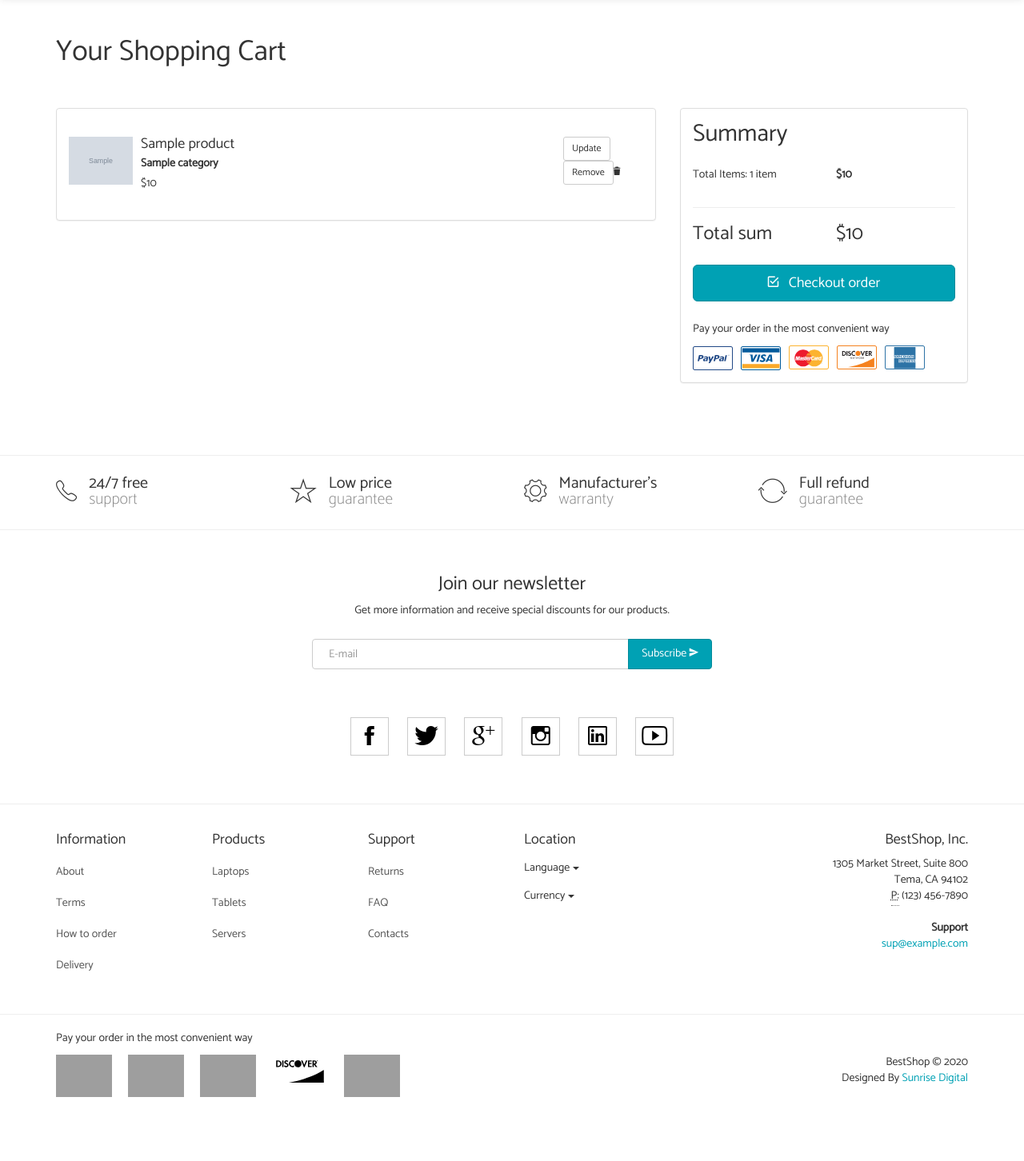
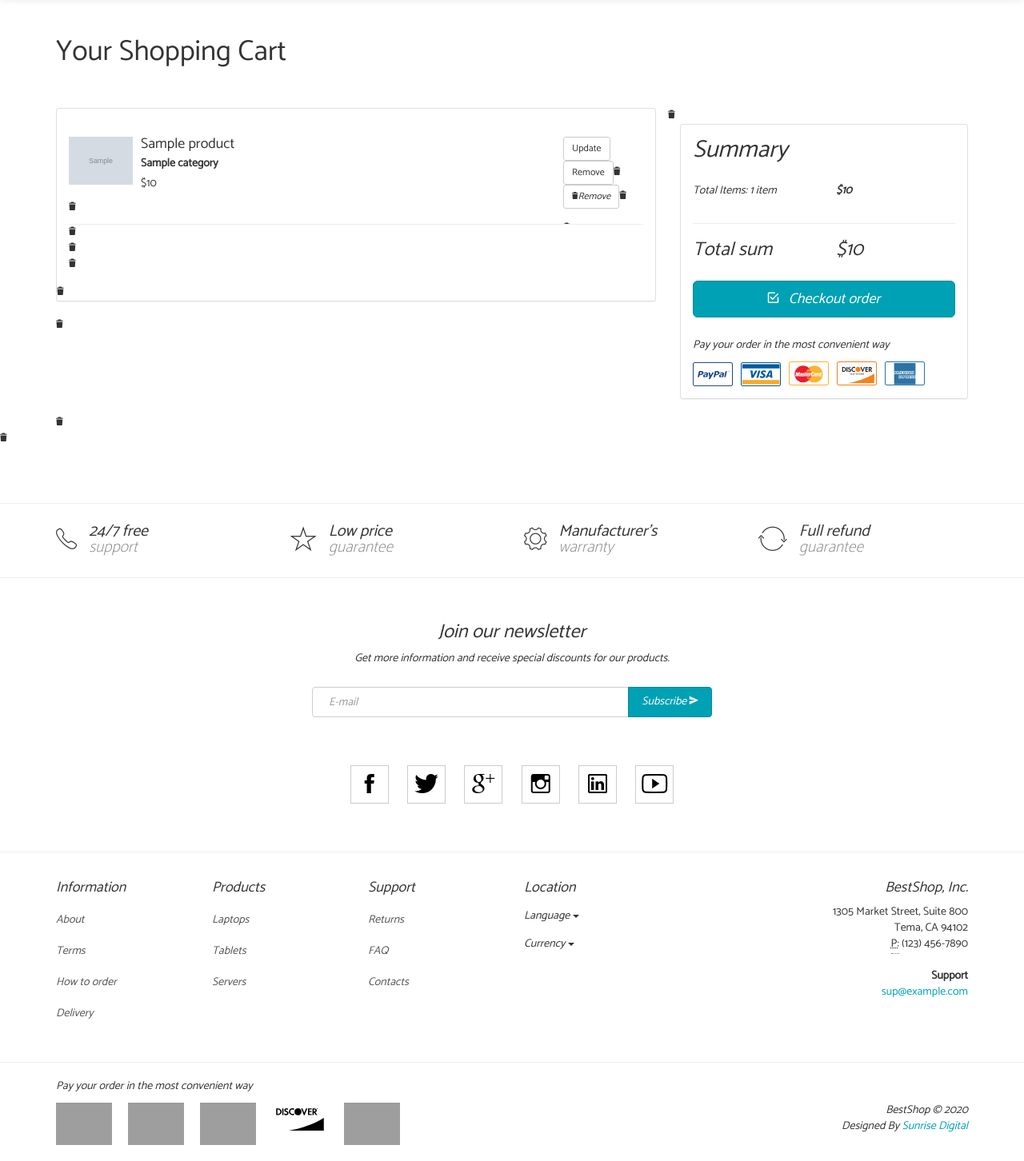
Before and after one commit to Ceasar15/BestBuy, a Django app: template templates/cart/detail.html in a window 1280 px wide. Shown: the part 52-1504 px from the top of the page at 80% size. Before the commit the page ends 1424 px from the top, so only its background shows below. Run offline with Django 3.2, Linux system fonts and the light colour scheme; the template is opened without the code that fills it: most values are stand-ins (such as "Sample title", 1, 10 or a date in 2020); grey boxes marked "Sample" are stand-in pictures; some libraries are stand-ins or nearby versions; some web fonts are replaced; grey boxes are pictures that could not be loaded.

```diff
--- a/templates/cart/detail.html
+++ b/templates/cart/detail.html
@@ -45,6 +45,7 @@
                                 </form>
                                 <form action="{% url 'cart:cart_remove' product.id %}" method="post">
                                   <input class="btn btn-default btn-sm" type="submit" value="Remove"><i class="ion-trash-b"></i>
+                                  <button class="btn btn-default btn-sm"><i class="ion-trash-b">Remove</button>
                                   {% csrf_token %}
                                 </form>
                               </div><!-- /input-group -->
```
